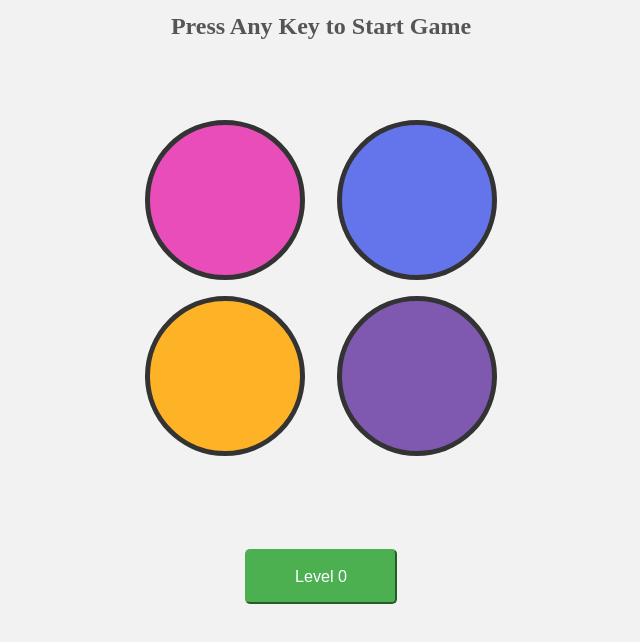
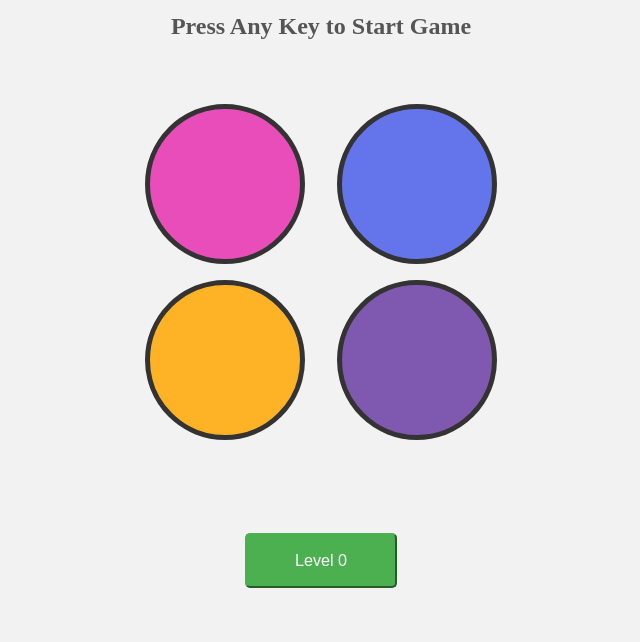
Before and after one commit to thezeeshanhassan/simonSays-game, a plain HTML site: page index.html in a window 1280 px wide. Shown: the part 130-772 px from the top of the page, without its empty margins (319-959 px from the left). Drawn offline with Linux system fonts and the light colour scheme.

Commit message:
margin given to btn container

```diff
--- a/style.css
+++ b/style.css
@@ -20,7 +20,7 @@ h2 {
 }
 
 .btn-container {
-    margin-top: -3rem;
+    margin-top: -4rem;
     display: flex;
     justify-content: center;
     align-items: center;
```
